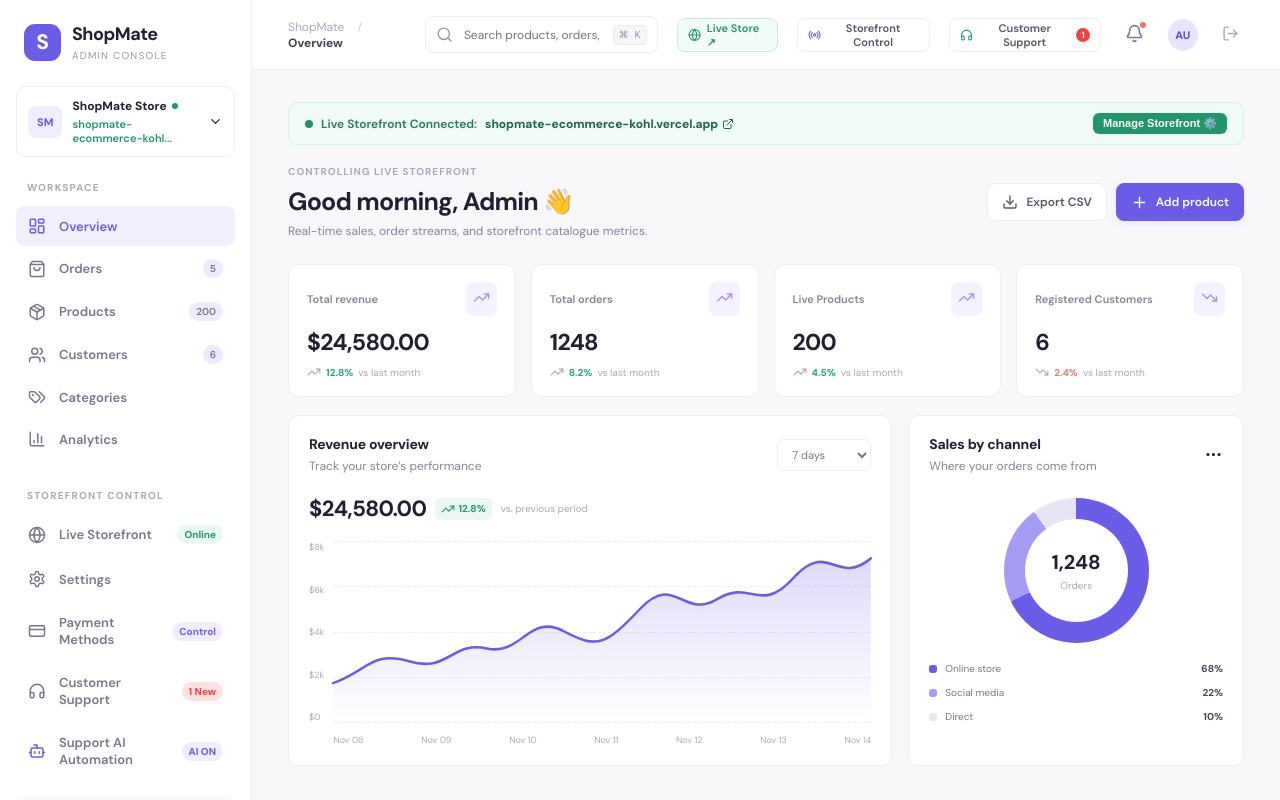
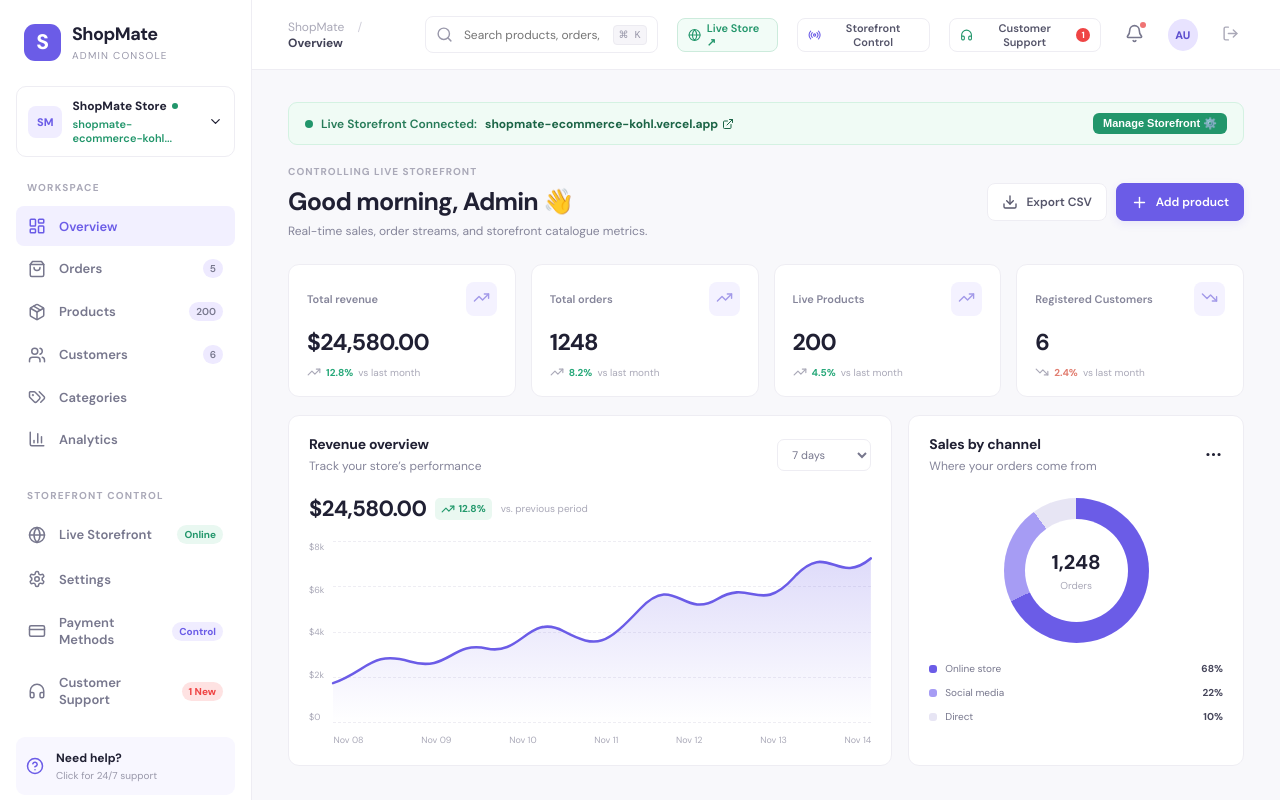
Before and after one commit to sazibkhan-me-6/shopmate-admin-panel, a Next.js app: page / in a window 1280 px wide. Both pictures are taken after a click on the button "⚡ One-Click Demo Sign In". Shown: the top 800 px of the page. Built offline with nearby package versions, Linux system fonts and the light colour scheme.

Commit message:
chore: consolidate Support AI Automation button inside Customer Support page

```diff
--- a/app/page.tsx
+++ b/app/page.tsx
@@ -39,7 +39,6 @@ import {
   Edit3,
   Star,
   Filter,
-  Bot,
   Sparkles,
   LayoutGrid,
   List,
@@ -961,13 +960,14 @@ export default function Home() {
 
         <button
           type="button"
-          className={section === 'Customer Support' && supportInitialTab !== 'ai' ? 'nav-item active' : 'nav-item'}
+          className={section === 'Customer Support' ? 'nav-item active' : 'nav-item'}
           onClick={() => {
             setSupportInitialTab('inbox');
             setSection('Customer Support');
             setShowSupport(false);
             setMobile(false);
           }}
+          title="Customer Support & AI Automation"
         >
           <Headphones size={18} />
           <span>Customer Support</span>
@@ -976,32 +976,10 @@ export default function Home() {
               {unreadSupportCount} New
             </em>
           ) : (
-            <em style={{ background: '#e9f8f1', color: '#22966b', fontWeight: 700 }}>Live</em>
+            <em style={{ background: '#e9f8f1', color: '#22966b', fontWeight: 700 }}>
+              {aiSupportEnabled ? 'AI Live' : 'Live'}
+            </em>
           )}
-        </button>
-
-        <button
-          type="button"
-          className={section === 'Customer Support' && supportInitialTab === 'ai' ? 'nav-item active' : 'nav-item'}
-          onClick={() => {
-            setSupportInitialTab('ai');
-            setSection('Customer Support');
-            setShowSupport(false);
-            setMobile(false);
-          }}
-          title="Configure Customer Support AI Automation & Auto-Reply Engine"
-        >
-          <Bot size={18} color="#6b5ce7" />
-          <span>Support AI Automation</span>
-          <em
-            style={{
-              background: aiSupportEnabled ? '#f0edff' : '#f1f5f9',
-              color: aiSupportEnabled ? '#6b5ce7' : '#64748b',
-              fontWeight: 800,
-            }}
-          >
-            {aiSupportEnabled ? 'AI ON' : 'OFF'}
-          </em>
         </button>
 
         <div className="sidebar-bottom">
```
